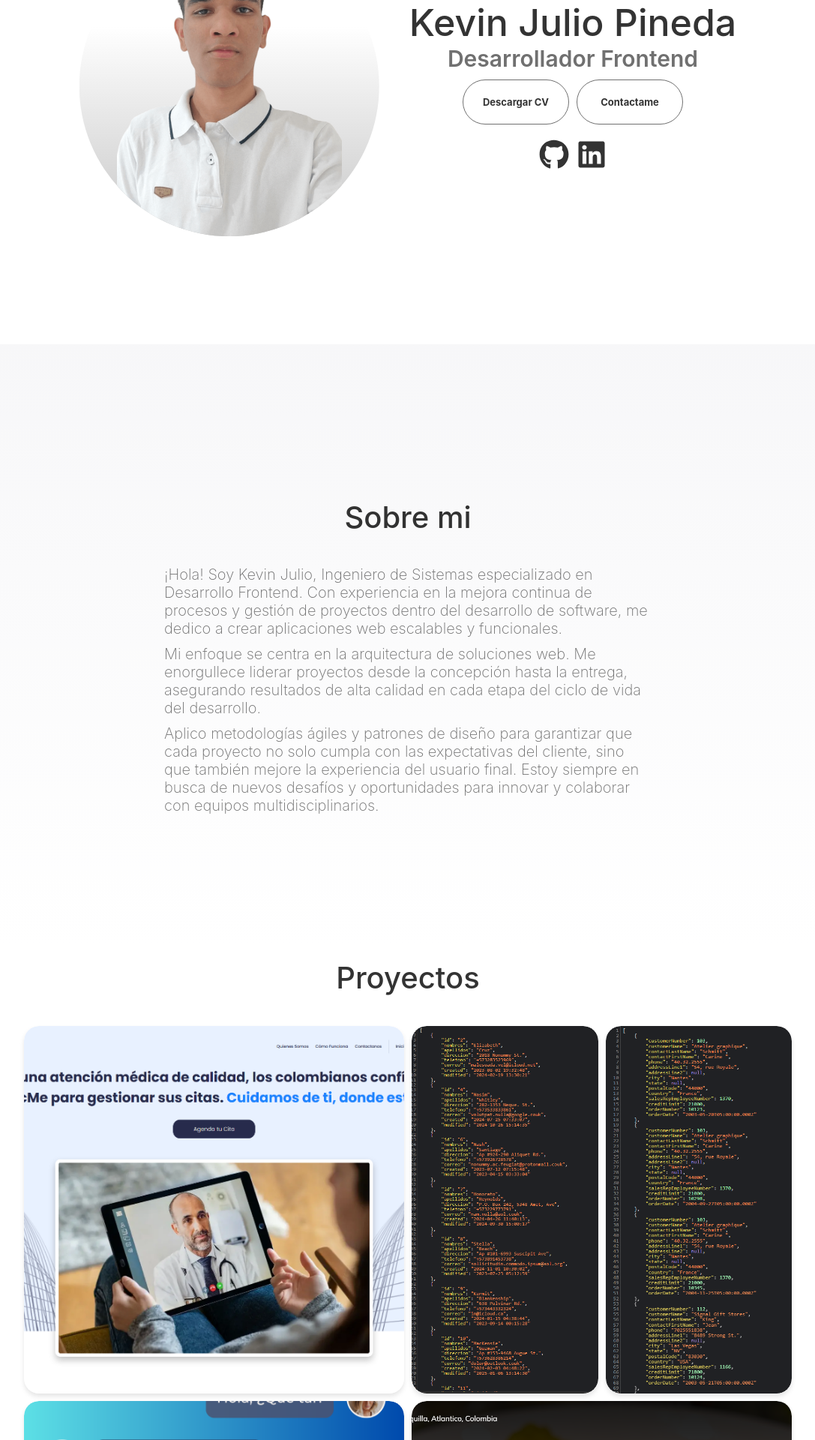
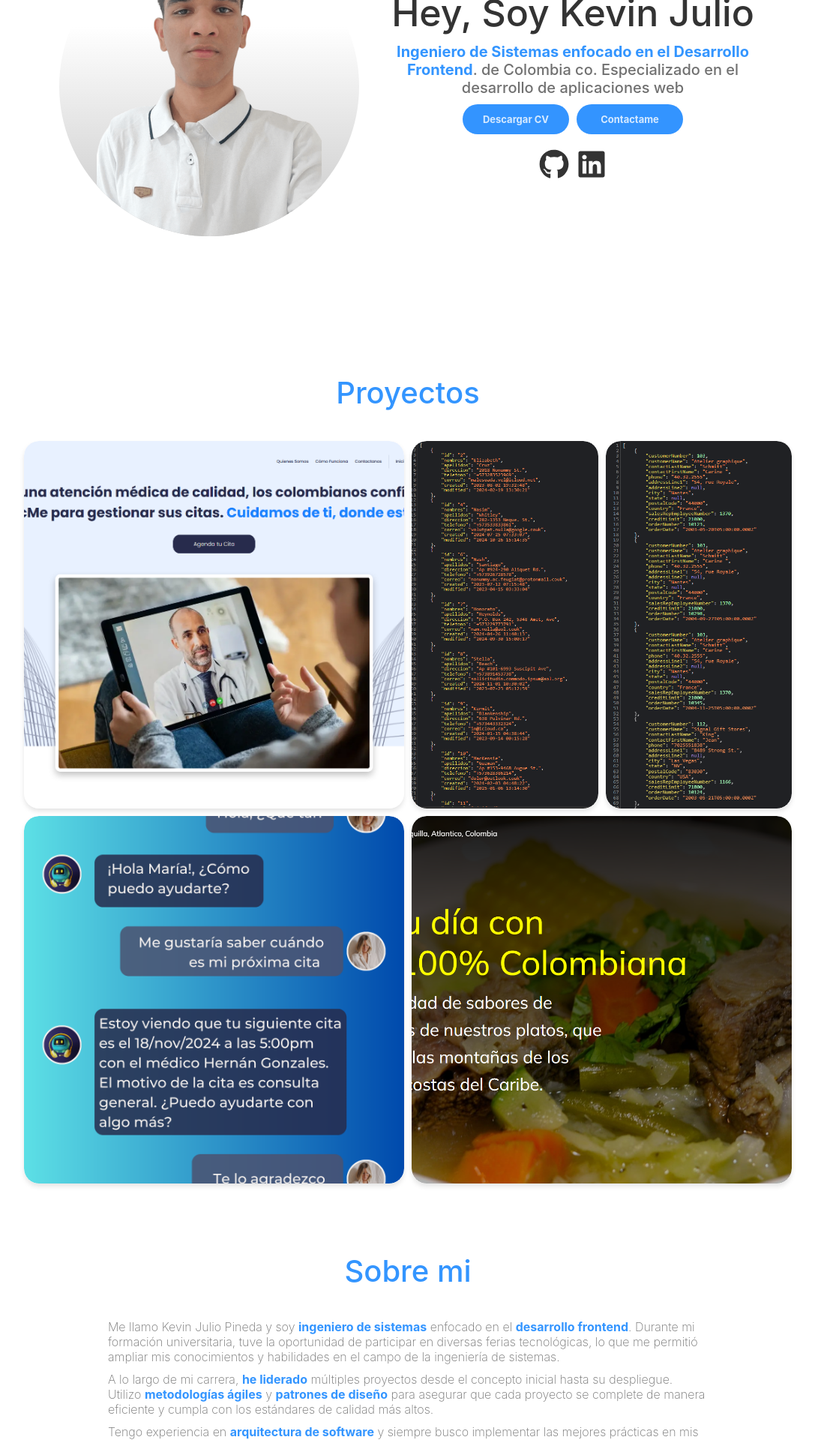
Before and after one commit to KevinJp21/Portfolio-KJ, a React (Vite) app: page /home in a window 1280 px wide. Shown: the part 320-2240 px from the top of the page at 75% size, without its empty margins (96-1183 px from the left). Built offline with nearby package versions, Linux system fonts and the light colour scheme; a web font is replaced by a local one.

Commit message:
Aplicando colores a algunos elementos

```diff
--- a/src/Components/NavBar/FloatNavbar.jsx
+++ b/src/Components/NavBar/FloatNavbar.jsx
@@ -15,7 +15,7 @@ const FloatNavbar = () => {
                     <li><a className="LinkFloatNavHome Start" href='#Start'><HomeIcon className="home-icon" width={"30px"} heigh={"30px"}/></a></li>
                     <li><a className="LinkFloatNavHome About" href='#About'><AboutIcon className="home-icon" width={"30px"} heigh={"30px"}/></a></li>
                     <li><a className="LinkFloatNavHome Projects" href="#projects"><ProjectIcon className="home-icon" width={"30px"} heigh={"30px"}/></a></li>
-                    <li><a className="LinkFloatNavHome Contact" href="#contact"><ContactIcon className="home-icon" width={"30px"} heigh={"30px"}/></a></li>
+                    <li><a className="LinkFloatNavHome Contact" href="mailto: kevinjp821@gmail.com"><ContactIcon className="home-icon" width={"30px"} heigh={"30px"}/></a></li>
                 </ul>
             </div>
         </div>
--- a/src/Components/NavBar/Navbar.jsx
+++ b/src/Components/NavBar/Navbar.jsx
@@ -31,7 +31,7 @@ const Navbar = () => {
                             <li><a className="LinkNavHome Start" href='#Start'><span className='linkText'>Inicio</span></a></li>
                             <li><a className="LinkNavHome About" href='#About'><span className='linkText'>Sobre mi</span></a></li>
                             <li><a className="LinkNavHome Projects" href="#projects"><span className='linkText'>Proyectos</span></a></li>
-                            <li><a className="LinkNavHome Contact" href="#contact"><span className='linkText'>Contacto</span></a></li>
+                            <li><a className="LinkNavHome Contact" href="mailto: kevinjp821@gmail.com"><span className='linkText'>Contacto</span></a></li>
                         </ul>
                     </div>
                 </div>
--- a/src/Pages/Home/Home.jsx
+++ b/src/Pages/Home/Home.jsx
@@ -27,8 +27,8 @@ const Home = () => {
         <main>
             {isMobile ? <FloatNavbar /> : <NavBar />}
             <Start />
+            <Projects />
             <About />
-            <Projects />
         </main>
     );
 };
--- a/src/Secciones/SeccionesHome/About/About.css
+++ b/src/Secciones/SeccionesHome/About/About.css
@@ -3,10 +3,10 @@
     flex-direction: column;
     align-items: center;
     justify-content: center;
-    height: 100vh;
+    padding: 20px;
     padding-top: 4vh;
     min-height: fit-content;
-    background: linear-gradient(0deg, rgb(255, 255, 255), var(--BGWhite));
+
 }
 
 .HeaderAbout{
@@ -16,9 +16,9 @@
 
 .HeaderAbout h2{
     text-align: center;
-    font-size: min(40px, 7vw);
+    font-size: 40px;
     font-weight: 500;
-    color: var(--Grey-Dark);
+    color: var(--Blue);
 }
 
 .ContentAbout{
@@ -30,7 +30,7 @@
 
 
 .DescriptionAbout{
-    width: 650px;
+    width: 800px;
     display: flex;
     flex-direction: column;
     gap: 10px;
@@ -39,6 +39,10 @@
 .DescriptionAbout p{
     text-align:left;
     color: var(--Grey);
-    font-size: min(20px, 4vw);
+    font-size: 16px;
     font-weight: 200;
 }
+
+.DescriptionAbout p strong{
+    color: var(--Blue);
+}
--- a/src/Secciones/SeccionesHome/About/About.jsx
+++ b/src/Secciones/SeccionesHome/About/About.jsx
@@ -10,9 +10,15 @@ const About = () => {
 
             <div className="ContentAbout">
                 <div className="DescriptionAbout">
-                    <p>¡Hola! Soy Kevin Julio, Ingeniero de Sistemas especializado en Desarrollo Frontend. Con experiencia en la mejora continua de procesos y gestión de proyectos dentro del desarrollo de software, me dedico a crear aplicaciones web escalables y funcionales.</p>
-                    <p>Mi enfoque se centra en la arquitectura de soluciones web. Me enorgullece liderar proyectos desde la concepción hasta la entrega, asegurando resultados de alta calidad en cada etapa del ciclo de vida del desarrollo.</p>
-                    <p>Aplico metodologías ágiles y patrones de diseño para garantizar que cada proyecto no solo cumpla con las expectativas del cliente, sino que también mejore la experiencia del usuario final. Estoy siempre en busca de nuevos desafíos y oportunidades para innovar y colaborar con equipos multidisciplinarios.</p>
+                    <p>
+                        Me llamo <stron>Kevin Julio Pineda</stron> y soy <strong>ingeniero de sistemas</strong> enfocado en el <strong>desarrollo frontend</strong>. Durante mi formación universitaria, tuve la oportunidad de participar en diversas ferias tecnológicas, lo que me permitió ampliar mis conocimientos y habilidades en el campo de la ingeniería de sistemas.
+                    </p>
+                    <p>
+                        A lo largo de mi carrera, <strong>he liderado</strong> múltiples proyectos desde el concepto inicial hasta su despliegue. Utilizo <strong>metodologías ágiles</strong> y <strong>patrones de diseño</strong> para asegurar que cada proyecto se complete de manera eficiente y cumpla con los estándares de calidad más altos.
+                    </p>
+                    <p>
+                        Tengo experiencia en <strong>arquitectura de software</strong> y siempre busco implementar las mejores prácticas en mis proyectos. Mi objetivo es seguir creciendo profesionalmente y contribuir a la creación de soluciones tecnológicas innovadoras que mejoren la experiencia del usuario.
+                    </p>
                 </div>
             </div>
         </section>
--- a/src/Secciones/SeccionesHome/Projects/Projects.css
+++ b/src/Secciones/SeccionesHome/Projects/Projects.css
@@ -4,6 +4,8 @@
     align-items: center;
     justify-content: center;
     min-height: 100vh;
+
+    padding: 20px;
 }
 
 .HeaderProjects {
@@ -13,9 +15,9 @@
 
 .HeaderProjects h2 {
     text-align: center;
-    font-size: min(40px, 7vw);
+    font-size: 40px;
     font-weight: 500;
-    color: var(--Grey-Dark);
+    color: var(--Blue);
 }
 
 .ContentProjects {
@@ -119,7 +121,7 @@
 }
 
 .ToolsCard {
-    background: var(--White);
+    background: var(--Blue);
     place-content: center;
     text-align: center;
     border-radius: 5px;
@@ -128,7 +130,7 @@
 }
 
 .ToolsCard span {
-    color: var(--Grey-Dark);
+    color: var(--White);
     font-size: 13px;
 
 }
--- a/src/Secciones/SeccionesHome/Projects/Projects.jsx
+++ b/src/Secciones/SeccionesHome/Projects/Projects.jsx
@@ -12,7 +12,7 @@ const projects = [
     { id: 1, title: 'DocMe', description: '1', img: DocMe, tool: ['React JS', 'Express JS', 'MySQL'], Git: 'https://github.com/KevinJp21/DocMe_ReactJS', demo: 'https://docme-two.vercel.app/' },
     { id: 2, title: 'API Residencias', description: '2', img: ApiResidencias, tool: ['PHP'], Git: 'https://github.com/KevinJp21/ApiResidencia', demo: ''},
     { id: 3, title: 'API Ordenes', description: '3', img: ApiOrdenes, tool: ['Express JS'], Git: 'https://github.com/KevinJp21/API_Gestion_Orden', demo: ''},
-    { id: 4, title: 'Aistente ChatBot', description: '3', img: DocMeChatbot, tool: ['Python', 'Flask', 'TensorFlow', 'SQLAlchemy', 'NLTK', 'MySQL'], Git: 'https://github.com/KevinJp21/ChatBot', demo: ''},
+    { id: 4, title: 'Aistente ChatBot', description: '4', img: DocMeChatbot, tool: ['Python', 'Flask', 'TensorFlow', 'SQLAlchemy', 'NLTK', 'MySQL'], Git: 'https://github.com/KevinJp21/ChatBot', demo: ''},
     { id: 5, title: 'RestauranteSCocina', description: '5', img: RestauranteSCocina, tool: ['React JS', 'PHP', 'MySQL'], Git: 'https://github.com/KevinJp21/RestauranteSCocina-ReactJS', demo: 'https://restaurantescocina.netlify.app/' }
 ];
 
--- a/src/Secciones/SeccionesHome/Start/Start.css
+++ b/src/Secciones/SeccionesHome/Start/Start.css
@@ -2,10 +2,9 @@
     display: flex;
     align-items: center;
     justify-content: center;
-    height: 90vh;
+    min-height: 90vh;
     padding-top: 4vh;
     margin:  0 150px;
-
 }
 
 
@@ -42,22 +41,29 @@
 .StartTextContent{
     align-self: center;
     text-align: center;
+    width: 50%;
 }
 
 
 
 .StartTextContent h2{
     color: var(--Grey-Dark);
-    font-size: min(50px, 7vw);
+    font-size: min(50px, 10vw);
     font-weight: 500;
     text-align: center;
 }
 
-.StartTextContent h3{
+.StartTextContent p{
     color: var(--Grey);
-    font-size: min(30px, 5vw);
-    font-weight: 600;
+    font-size: min(20px, 6vw);
+    font-weight: 500;
     text-align: center;
+    text-wrap: pretty;
+    margin-top: 10px;
+}
+
+.StartTextContent p strong{
+    color: var(--Blue);
 }
 
 .BTNProfileWrapper{
@@ -70,27 +76,24 @@
 .BTNProfileWrapper button{
     max-width: 142px;
     width: 100%;
-    height: 60px;
-    border: 1px solid var(--Grey);
+    height: 40px;
+    border: none;
     border-radius: 30px;
     cursor: pointer;
-    background: transparent;
-    color: var(--Grey-Dark);
+    background: var(--Blue);
     font-size: 13px;
     font-weight: 700;
+}
+
+.BTNProfileWrapper button, .BTNProfileWrapper button a{
+    text-decoration: none;
+    color: var(--White);
     transition: all .3s ease;
 }
 
-.BTNProfileWrapper button span{
-    padding: 5px;
+.BTNProfileWrapper button:hover{
+    background-color: var(--Blue-Hover);
 }
-
-.BTNProfileWrapper button:hover{
-    color: var(--White);
-    background-color: var(--Grey-HoverLinks);
-    border: none;
-}
-
 
 .BTNLinkSocialr{
     margin-top: 20px;
@@ -112,6 +115,18 @@
 }
 
 @media screen and (max-width: 1150px) {
+
+    .StartTextContent{
+        width: 100%;
+
+    }
+
+    .StartTextContent p{
+        text-wrap: balance;
+    }
+}
+
+@media screen and (max-width: 700px) {
     .ContainerStart{
         margin: 0;
     }
@@ -120,7 +135,3 @@
        padding: 20px;
     }
 }
-
-@media screen and (max-width: 700px) {
-
-}
--- a/src/Secciones/SeccionesHome/Start/Start.jsx
+++ b/src/Secciones/SeccionesHome/Start/Start.jsx
@@ -18,11 +18,11 @@ const Start = () => {
                 </div>
 
                 <div className="StartTextContent">
-                    <h2>Kevin Julio Pineda</h2>
-                    <h3>Desarrollador Frontend</h3>
+                    <h2>Hey, Soy Kevin Julio</h2>
+                    <p><strong>Ingeniero de Sistemas enfocado en el Desarrollo Frontend</strong>. de Colombia co. Especializado en el desarrollo de aplicaciones web</p>
                     <div className="BTNProfileWrapper">
                         <button className='CVBtn' onClick={handleDownloadCV}><span>Descargar CV</span></button>
-                        <button><span>Contactame</span></button>
+                        <button><a href="mailto: kevinjp821@gmail.com"><span>Contactame</span></a></button>
                     </div>
                     <div className="BTNLinkSocialr">
                         <a className='LinkSocials' href='https://github.com/KevinJp21' target="_blank"><IconGitHub className="iconSocials" width="30px" height="30px"/></a>
--- a/src/index.css
+++ b/src/index.css
@@ -4,10 +4,13 @@
     --Grey-Dark: rgba(0, 0, 0, .8);
     --White: rgba(255, 255, 255, .8);
     --BGWhite: rgba(245, 245, 247, .8);
+    --Blue: rgba(0, 122, 255, .8);
+    --Blue-Hover: rgba(0, 122, 255, .7);
 
 }
 *{
     padding: 0;
     margin: 0;
     box-sizing: border-box;
+
 }
```
Also changed, not shown: src/Pages/Home/Home.css (line endings or trailing spaces).
